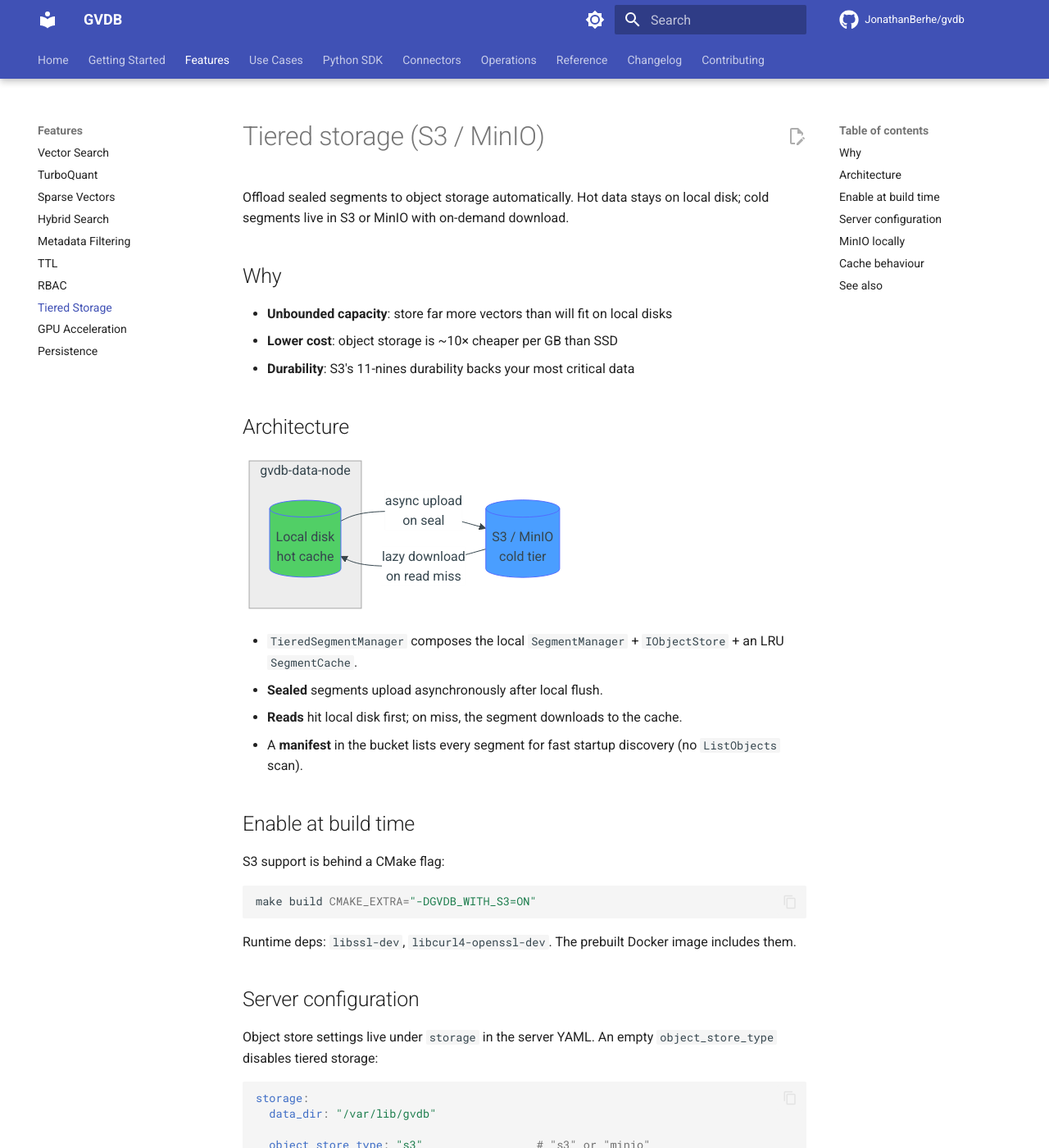
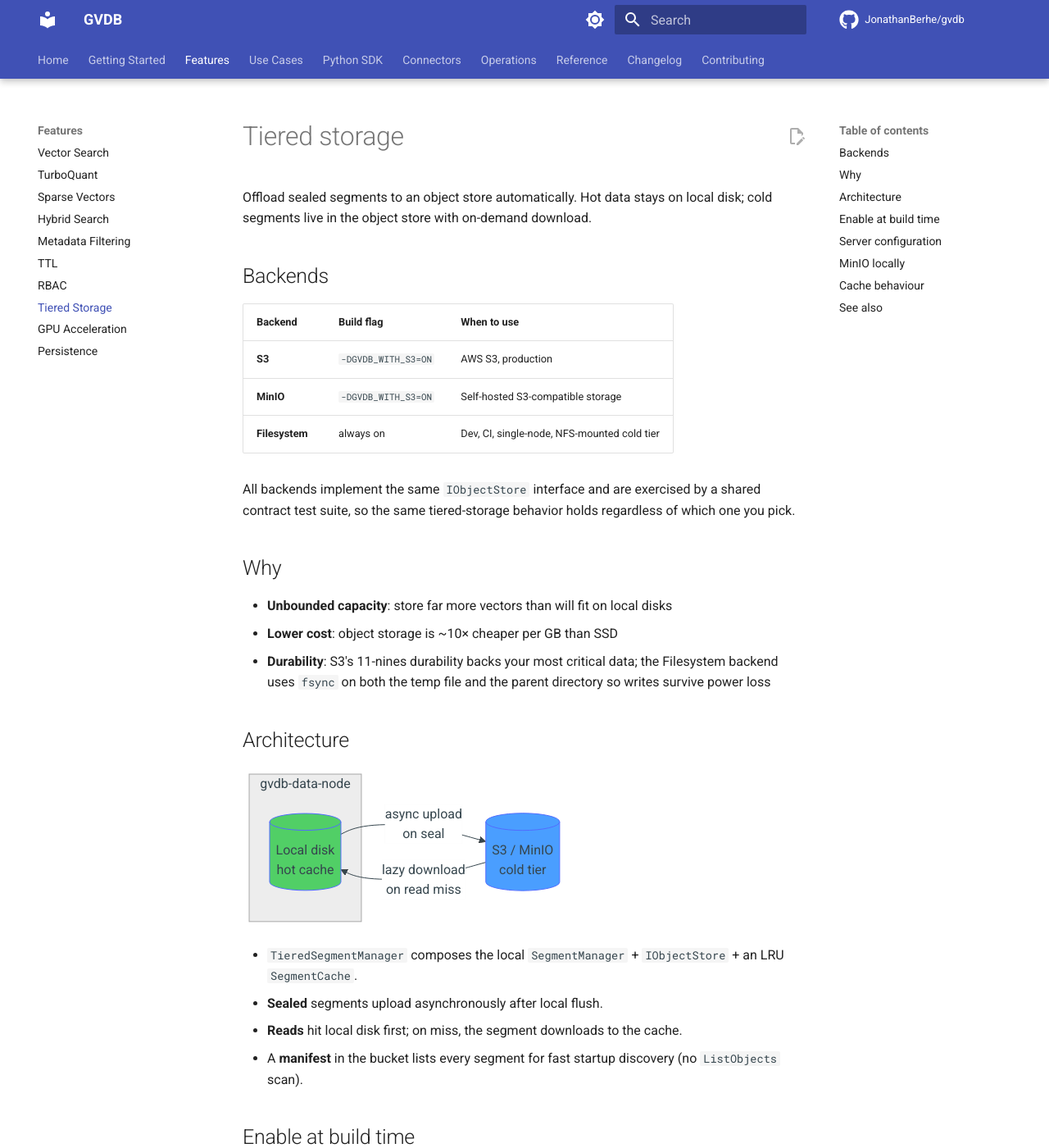
Before and after one commit to JonathanBerhe/gvdb, an MkDocs documentation site: the page built from docs/features/tiered-storage.md, in a window 1280 px wide and 1400 px high. Shown: the whole window at 82% size. Built offline with MkDocs 1.6.1 and Material for MkDocs 9.7.7, drawn with Linux system fonts in a browser that asks for light colours; comment, search, counter and statistics services are not loaded; some of the changed text lies outside the part shown.

Commit message:
docs(tiered-storage): document FilesystemObjectStore backend

````diff
--- a/docs/features/tiered-storage.md
+++ b/docs/features/tiered-storage.md
@@ -1,12 +1,22 @@
-# Tiered storage (S3 / MinIO)
+# Tiered storage
 
-Offload sealed segments to object storage automatically. Hot data stays on local disk; cold segments live in S3 or MinIO with on-demand download.
+Offload sealed segments to an object store automatically. Hot data stays on local disk; cold segments live in the object store with on-demand download.
+
+## Backends
+
+| Backend | Build flag | When to use |
+|---------|-----------|-------------|
+| **S3** | `-DGVDB_WITH_S3=ON` | AWS S3, production |
+| **MinIO** | `-DGVDB_WITH_S3=ON` | Self-hosted S3-compatible storage |
+| **Filesystem** | always on | Dev, CI, single-node, NFS-mounted cold tier |
+
+All backends implement the same `IObjectStore` interface and are exercised by a shared contract test suite, so the same tiered-storage behavior holds regardless of which one you pick.
 
 ## Why
 
 - **Unbounded capacity**: store far more vectors than will fit on local disks
 - **Lower cost**: object storage is ~10× cheaper per GB than SSD
-- **Durability**: S3's 11-nines durability backs your most critical data
+- **Durability**: S3's 11-nines durability backs your most critical data; the Filesystem backend uses `fsync` on both the temp file and the parent directory so writes survive power loss
 
 ## Architecture
 
@@ -43,23 +53,40 @@
 
 ## Server configuration
 
-Object store settings live under `storage` in the server YAML. An empty `object_store_type` disables tiered storage:
+Object store settings live under `storage` in the server YAML. An empty `object_store_type` disables tiered storage.
 
-```yaml
-storage:
-  data_dir: "/var/lib/gvdb"
+=== "S3 / MinIO"
 
-  object_store_type: "s3"                 # "s3" or "minio"
-  object_store_endpoint: "https://s3.amazonaws.com"
-  object_store_region: "us-east-1"
-  object_store_bucket: "gvdb-cold"
-  object_store_prefix: "segments/"
-  object_store_access_key: "..."
-  object_store_secret_key: "..."
-  object_store_use_ssl: true
-  object_store_cache_size_mb: 50000       # 50 GB
-  object_store_upload_threads: 4
-```
+    ```yaml
+    storage:
+      data_dir: "/var/lib/gvdb"
+
+      object_store_type: "s3"                 # "s3" or "minio"
+      object_store_endpoint: "https://s3.amazonaws.com"
+      object_store_region: "us-east-1"
+      object_store_bucket: "gvdb-cold"
+      object_store_prefix: "segments/"
+      object_store_access_key: "..."
+      object_store_secret_key: "..."
+      object_store_use_ssl: true
+      object_store_cache_size_mb: 50000       # 50 GB
+      object_store_upload_threads: 4
+    ```
+
+=== "Filesystem"
+
+    ```yaml
+    storage:
+      data_dir: "/var/lib/gvdb"
+
+      object_store_type: "filesystem"
+      object_store_bucket: "/mnt/gvdb-cold"   # absolute root directory
+      object_store_prefix: "segments/"
+      object_store_cache_size_mb: 50000
+      object_store_upload_threads: 4
+    ```
+
+    The `bucket` field is interpreted as the root directory. The backend reserves a `.gvdb-tmp/` subdirectory for atomic writes — do **not** put application data there. Use this for dev, CI, single-node deployments, and NFS-mounted cold tiers where standing up MinIO would be overkill.
 
 !!! warning "Not a Helm value"
     The Helm chart does not expose `storage.object_store_*` as values. Mount a custom ConfigMap / Secret with these fields set, overriding the chart-rendered config. Credentials should come from a Kubernetes Secret.
````
